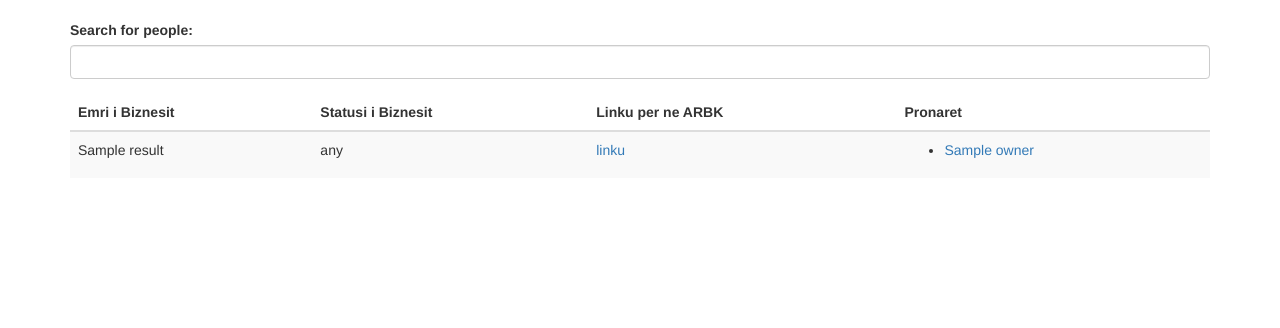
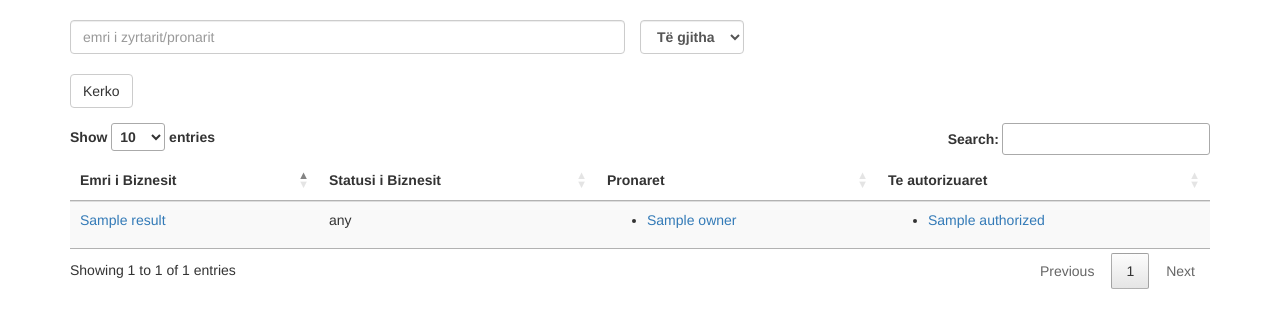
Before and after one commit to diamanthaxhimusa/open-arbk, a Flask app: template app/templates/index.html in a window 1280 px wide. Shown: the part 52-380 px from the top of the page. Run offline with Flask 2, Linux system fonts and the light colour scheme; the template is opened without the code that fills it: most values are stand-ins (such as "Sample title", 1, 10 or a date in 2020); a database or web service that is not in the repository returns one stand-in record (values such as "Sample title"); data that the repository does not hold is empty; some libraries are stand-ins or nearby versions.

Commit message:
search people

```diff
--- a/app/mod_main/views.py
+++ b/app/mod_main/views.py
@@ -18,7 +18,14 @@ def index():
 	db.create_index("formatted.slugifiedOwners",1)
 	if request.method == 'POST':
 		keyword = request.form['search']
-		result = db.find({"slugifiedOwners": {"$regex": keyword}}, {'owners':1,'name': 1, 'status': 1, 'arbkUrl': 1})
+		search_person = request.form['person']
+		print search_person
+		if search_person == 'owner':
+			result = db.find({"slugifiedOwners": {"$regex": keyword}})
+		elif search_person == 'auth':
+			result = db.find({"slugifiedAuthorized": {"$regex": keyword}})
+		else:
+			result = db.find({'$or':[{"slugifiedOwners": {"$regex": keyword}},{"slugifiedAuthorized": {"$regex": keyword}}]})
 		return render_template('index.html', result=result)
 	return render_template('index.html')
 
--- a/app/templates/index.html
+++ b/app/templates/index.html
@@ -1,30 +1,40 @@
 {% extends 'layout.html' %}
 {% block body %}
 <form class="form" method="POST">
-    <div class="form-group">
-        <label for="email">Search for people:</label>
-        <input type="text" class="form-control" id="search" name="search">
+    <div class="row">
+        <div class="form-group col-xs-6">
+            <input type="text" class="form-control" id="search" name="search" placeholder="emri i zyrtarit/pronarit">
+        </div>
+        <div class="form-group">
+            <label>
+                <select class="form-control" name="person" id="poz">
+                    <option value="any" selected="selected">T&euml; gjitha</option>
+                    <option value="owner">Pronar&euml;</option>
+                    <option value="auth">Zyrtar&euml;</option>
+                </select>
+            </label>
+        </div>
+        <div class="form-group col-xs-5">
+            <button type="submit" class="btn btn-default">Kerko</button>
+        </div>
     </div>
 </form>
 
-<table class="table table-striped">
+<table class="table table-striped" id="searchTable">
     <thead>
         <th>Emri i Biznesit</th>
         <th>Statusi i Biznesit</th>
-        <th>Linku per ne ARBK</th>
         <th>Pronaret</th>
+        <th>Te autorizuaret</th>
     </thead>
     <tbody>
         {% for i in result %}
         <tr>
             <td>
-                {{i['name']}}
+                <a href="{{i['arbkUrl']}}">{{i['name']}}</a>
             </td>
             <td>
                 {{i['status']}}
-            </td>
-            <td>
-                <a href="{{i['arbkUrl']}}">linku</a>
             </td>
             <td>
                 <ul>
@@ -33,8 +43,21 @@
                     {% endfor %}
                 </ul>
             </td>
+            <td>
+                <ul>
+                    {% for authorized in i['authorized'] %}
+                        <li><a href="{{url_for('.profile', person=authorized['name'])}}">{{authorized['name']}}</a></li>
+                    {% endfor %}
+                </ul>
+            </td>
         </tr>
         {% endfor %}
     </tbody>
 </table>
+
+<script type="text/javascript">
+$(document).ready( function () {
+$('#searchTable').DataTable();
+} );
+</script>
 {% endblock %}
--- a/app/templates/layout.html
+++ b/app/templates/layout.html
@@ -12,6 +12,9 @@
     <link href="{{ url_for('static', filename='css/custom_style.css') }}" rel="stylesheet" />
     <script src="{{ url_for('static', filename='js/main.js') }}"></script>
     <script src="{{ url_for('static', filename='js/birth-deathDate.js') }}"></script>
+    <script src="https://maxcdn.bootstrapcdn.com/bootstrap/3.3.7/js/bootstrap.min.js"></script>
+    <link rel="stylesheet" type="text/css" href="//cdn.datatables.net/1.10.15/css/jquery.dataTables.css">
+    <script src="//cdn.datatables.net/1.10.15/js/jquery.dataTables.min.js"></script>
   </head>
 
   <body>
@@ -42,6 +45,5 @@
 
     </div>
 
-    <script src="https://maxcdn.bootstrapcdn.com/bootstrap/3.3.7/js/bootstrap.min.js"></script>
   </body>
 </html>
```
